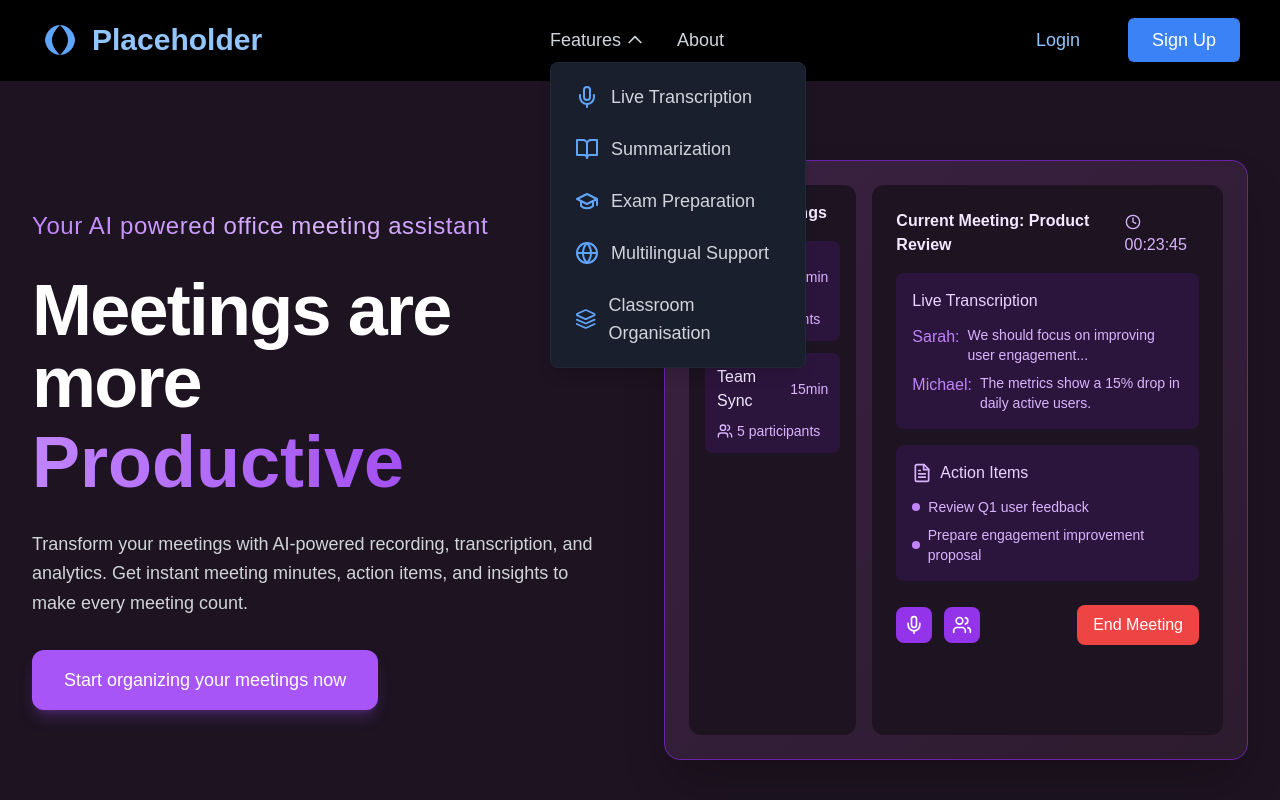
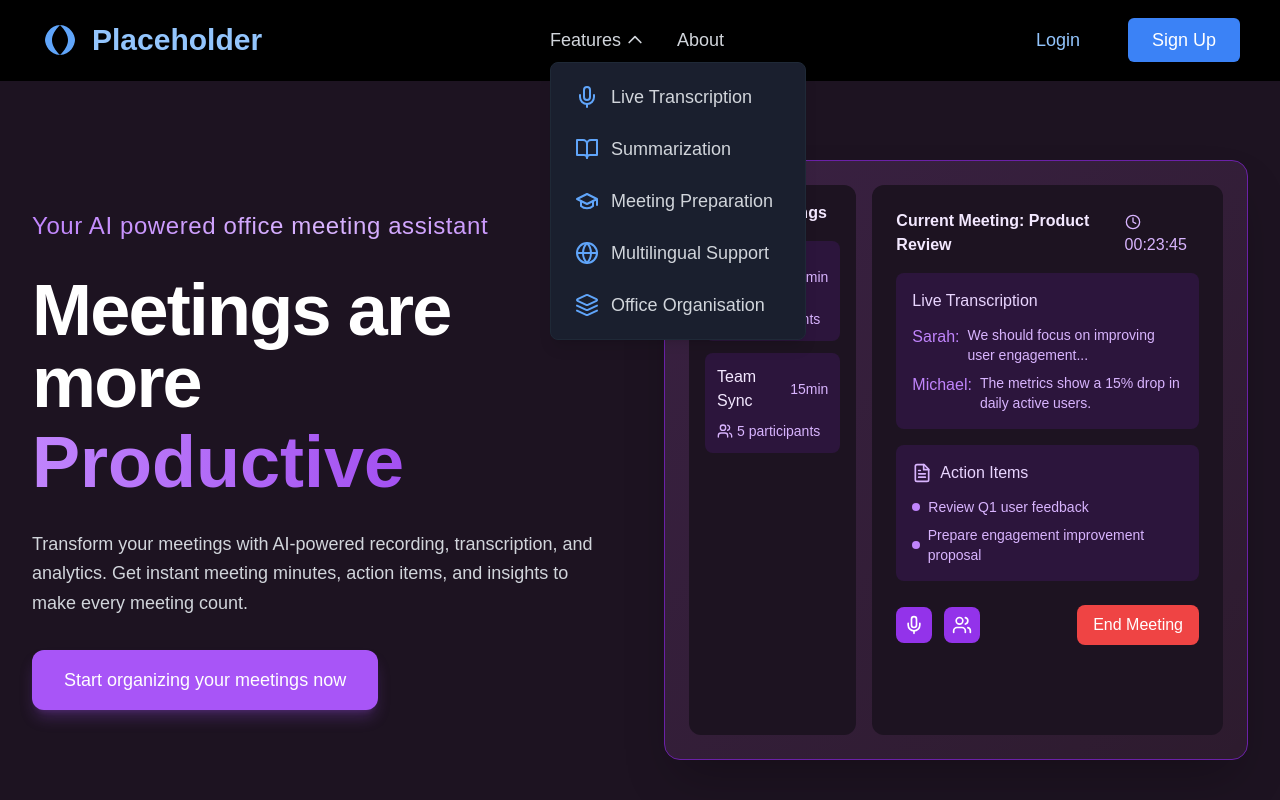
Before and after one commit to farazkabbo/Geesehacks2025, a Next.js app in the folder frontend/: page / in a window 1280 px wide. Both pictures are taken after a click on the button "Features". Shown: the top 800 px of the page. Built offline with nearby package versions, Linux system fonts and the light colour scheme; no server answers.

Commit message:
Update Header.tsx
changes features

```diff
--- a/frontend/src/app/components/layout/Header.tsx
+++ b/frontend/src/app/components/layout/Header.tsx
@@ -89,7 +89,7 @@ const Header = () => {
                   </div>
                   <div className="flex px-6 py-3 items-center text-gray-300 hover:bg-blue-500/10 hover:text-white cursor-pointer">
                     <GraduationCap className="w-6 h-6 mr-3 text-blue-400" />
-                    <span className="text-lg">Exam Preparation</span>
+                    <span className="text-lg">Meeting Preparation</span>
                   </div>
                   <div className="flex px-6 py-3 items-center text-gray-300 hover:bg-blue-500/10 hover:text-white cursor-pointer">
                     <Globe className="w-6 h-6 mr-3 text-blue-400" />
@@ -97,7 +97,7 @@ const Header = () => {
                   </div>
                   <div className="flex px-6 py-3 items-center text-gray-300 hover:bg-blue-500/10 hover:text-white cursor-pointer">
                     <Layers className="w-6 h-6 mr-3 text-blue-400" />
-                    <span className="text-lg">Classroom Organisation</span>
+                    <span className="text-lg">Office Organisation</span>
                   </div>
                 </div>
               )}
```
